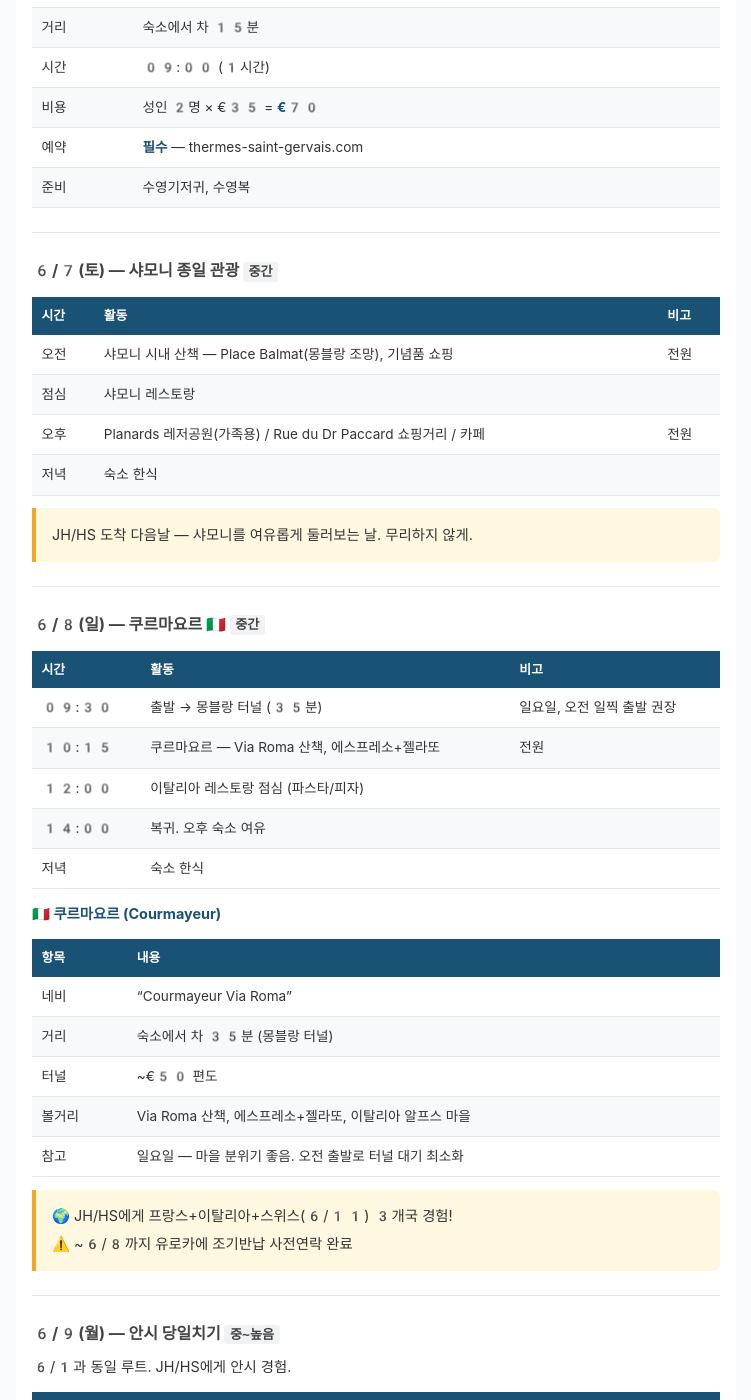
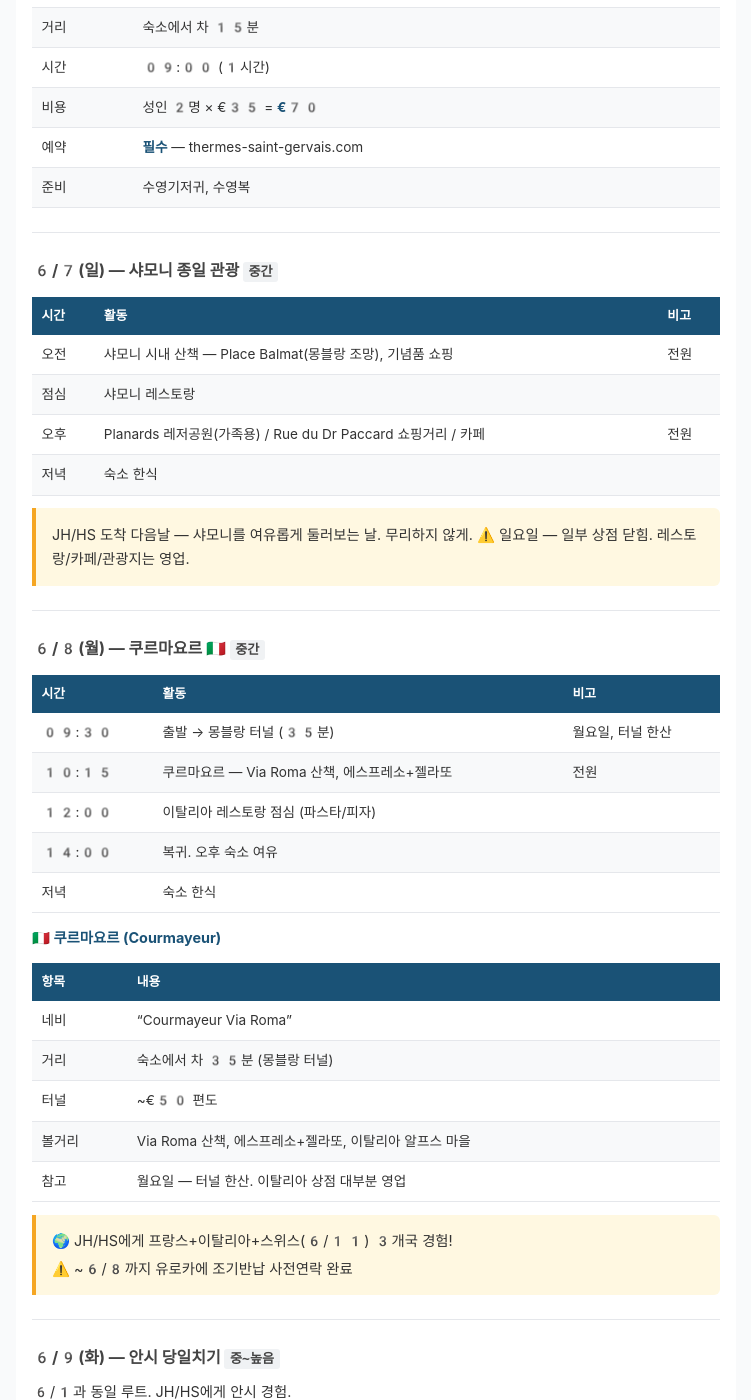
Before and after one commit to hyeokinro/travel-montblanc-2026, a Jekyll site: the page built from docs/itinerary.md, in a window 1280 px wide and 1400 px high, scrolled down 6201 px. Shown: the whole window, without its empty margins (264-1015 px from the left). Built offline with Jekyll 4.4.1, drawn with Linux system fonts in a browser that asks for light colours; our own code applies the rules of GitHub Pages for plain Markdown files; some of the changed text lies outside the part shown.

Commit message:
CRITICAL FIX: All dates had wrong day-of-week (off by 1 day)
5/28=목, 5/29=금, 5/30=토, 5/31=일, 6/1=월, 6/2=화,
6/3=수, 6/4=목, 6/5=금, 6/6=토, 6/7=일, 6/8=월,
6/9=화, 6/10=수, 6/11=목, 6/12=금

Impact check:
- Spa 6/6 = Saturday ✅ (토/일 운영 맞음)
- Carrefour 5/29 = Friday ✅ (일요일 아님)
- Courmayeur 6/8 = Monday ✅ (터널 한산)
- Chamonix 6/7 = Sunday ⚠️ (일부 상점 닫힘 주의 추가)
- Flight dates unchanged (날짜 기반 발권)

```diff
--- a/docs/itinerary.md
+++ b/docs/itinerary.md
@@ -89,7 +89,7 @@ layout: default
 
 ---
 
-### 6/1(일) — 안시 당일치기 `중~높음`
+### 6/1(월) — 안시 당일치기 `중~높음`
 
 | 시간 | 활동 | 비고 |
 |------|------|------|
@@ -231,14 +231,15 @@ layout: default
 | 저녁 | 숙소 한식 | |
 
 > JH/HS 도착 다음날 — 샤모니를 여유롭게 둘러보는 날. 무리하지 않게.
+> ⚠️ 일요일 — 일부 상점 닫힘. 레스토랑/카페/관광지는 영업.
 
 ---
 
-### 6/8(일) — 쿠르마요르 🇮🇹 `중간`
+### 6/8(월) — 쿠르마요르 🇮🇹 `중간`
 
 | 시간 | 활동 | 비고 |
 |------|------|------|
-| 09:30 | 출발 → 몽블랑 터널 (35분) | 일요일, 오전 일찍 출발 권장 |
+| 09:30 | 출발 → 몽블랑 터널 (35분) | 월요일, 터널 한산 |
 | 10:15 | 쿠르마요르 — Via Roma 산책, 에스프레소+젤라또 | 전원 |
 | 12:00 | 이탈리아 레스토랑 점심 (파스타/피자) | |
 | 14:00 | 복귀. 오후 숙소 여유 | |
@@ -252,7 +253,7 @@ layout: default
 | 거리 | 숙소에서 차 35분 (몽블랑 터널) |
 | 터널 | ~€50 편도 |
 | 볼거리 | Via Roma 산책, 에스프레소+젤라또, 이탈리아 알프스 마을 |
-| 참고 | 일요일 — 마을 분위기 좋음. 오전 출발로 터널 대기 최소화 |
+| 참고 | 월요일 — 터널 한산. 이탈리아 상점 대부분 영업 |
 
 > 🌍 JH/HS에게 프랑스+이탈리아+스위스(6/11) 3개국 경험!
 >
```
Also changed, not shown: other parts of docs/itinerary.md (+13 -13 lines), docs/moving-checklist.md (+2 -2 lines), index.md (+14 -14 lines), README.md.
